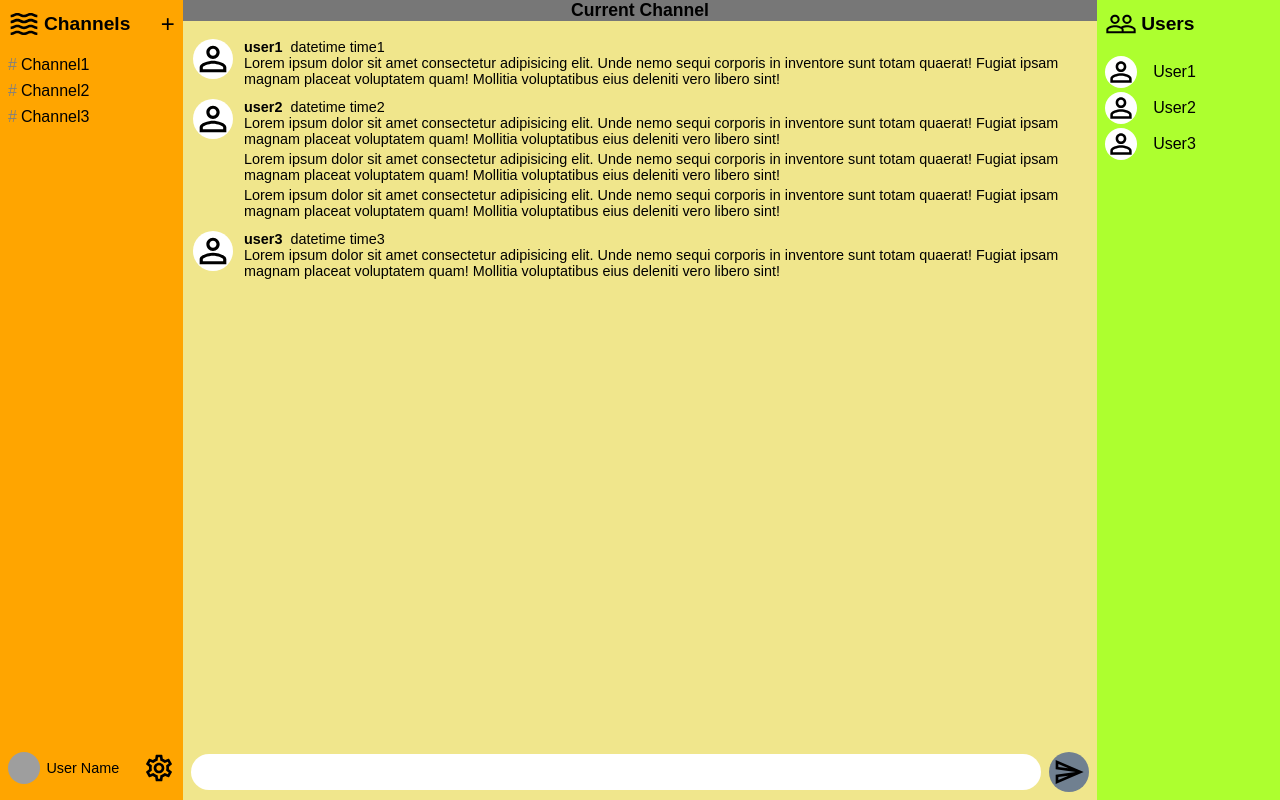
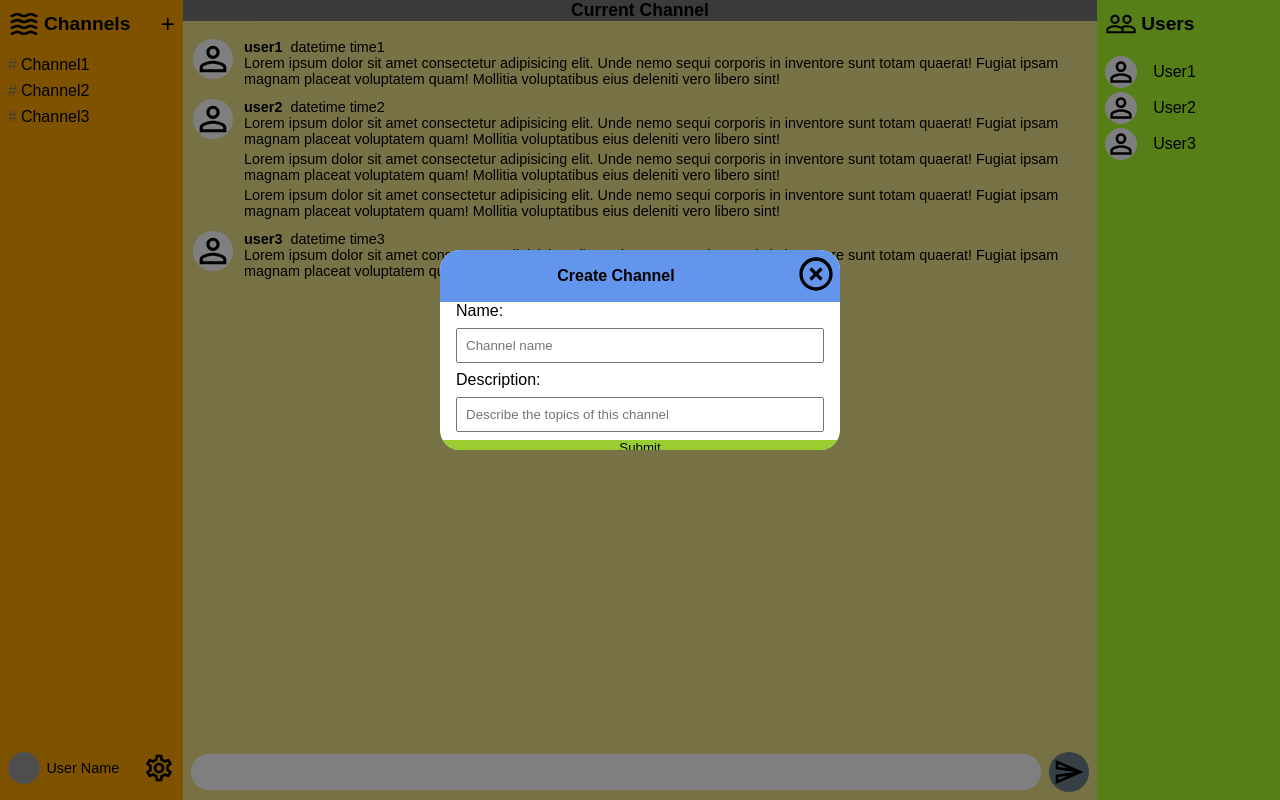
Before and after one commit to alexxbull/rpchat, a React (Create React App) app in the folder frontend/: page / in a window 1280 px wide. Built offline with nearby package versions, Linux system fonts and the light colour scheme; grey boxes are pictures that could not be loaded.

Commit message:
moved Modal rendering from ChannelsHeader to Channels component render channels out of view by default

```diff
--- a/frontend/src/components/Channels/Channels.js
+++ b/frontend/src/components/Channels/Channels.js
@@ -5,9 +5,10 @@ import classes from './Channels.module.css'
 import Channel from './Channel/Channel.js'
 import ChannelsHeader from './ChannelsHeader/ChannelsHeader.js';
 import SettingsBar from '../SettingsBar/SettingsBar';
+import Modal from '../Modal/Modal.js';
 
 const Channels = props => {
-    const [modal, setModal] = useState(null)
+    const [showModal, setShowModal] = useState(false)
 
     const channelsData = [
         { name: "Channel1", id: 1 },
@@ -15,30 +16,42 @@ const Channels = props => {
         { name: "Channel3", id: 3 },
     ]
 
-    let attachedClasses = [classes.Channels, classes.Close]
+    const channels = channelsData.map(channel =>
+        <Channel
+            key={channel.id}
+            name={channel.name}
+        />
+    )
 
-    let channels = null
+    const channelsClasses = [classes.Channels]
     if (props.show) {
-        channels = channelsData.map(channel =>
-            <Channel
-                key={channel.id}
-                name={channel.name}
-            />
-        )
-
-        attachedClasses = [classes.Channels, classes.Open]
+        channelsClasses.push(classes.Open)
     }
 
     return (
         <>
-            <div className={attachedClasses.join(' ')}>
-                <ChannelsHeader showModal={setModal} />
+            <div className={channelsClasses.join(' ')}>
+                <ChannelsHeader displayModal={setShowModal.bind(this, true)} />
                 <ul className={classes.Channels__list}>
                     {channels}
                 </ul>
                 <SettingsBar />
             </div>
-            {modal}
+            <Modal
+                show={showModal}
+                title={"Create Channel"}
+                exit={setShowModal.bind(this, false)}
+                submitText={"Submit"}
+                isDesktop={props.isDesktop}
+            >
+                <form className={classes.AddChannelForm}>
+                    <label htmlFor="Channel Name">Name:</label>
+                    <input type="text" name={"ChannelName"} placeholder={"Channel name"} />
+
+                    <label htmlFor="Channel Description">Description:</label>
+                    <input type="text" name={"Channel Description"} placeholder={"Describe the topics of this channel"} />
+                </form>
+            </Modal>
         </>
     )
 }
--- a/frontend/src/components/Channels/ChannelsHeader/ChannelsHeader.js
+++ b/frontend/src/components/Channels/ChannelsHeader/ChannelsHeader.js
@@ -2,32 +2,12 @@ import React from 'react'
 
 import classes from './ChannelsHeader.module.css'
 
-import Modal from '../../Modal/Modal.js'
-
 const ChannelsHeader = props => {
-    const handleModalClose = () => {
-        props.showModal(null)
-    }
-
-    const handleAddChannel = () => {
-        props.showModal(
-            <Modal title={"Create Channel"} exit={handleModalClose} submitText={"Submit"}>
-                <form className={classes.AddChannelForm}>
-                    <label htmlFor="Channel Name">Name:</label>
-                    <input type="text" name={"ChannelName"} placeholder={"Channel name"} />
-
-                    <label htmlFor="Channel Description">Description:</label>
-                    <input type="text" name={"Channel Description"} placeholder={"Describe the topics of this channel"} />
-                </form>
-            </Modal>
-        )
-    }
-
     return (
         <header className={classes.ChannelsHeader}>
             <div className={classes.Channels_icon}></div>
             <h1 className={classes.ChannelsHeader_title}>Channels</h1>
-            <button className={classes.Add_btn} onClick={handleAddChannel}>+</button>
+            <button className={classes.Add_btn} onClick={props.displayModal}>+</button>
         </header>
     )
 }
--- a/frontend/src/components/Channels/ChannelsHeader/ChannelsHeader.module.css
+++ b/frontend/src/components/Channels/ChannelsHeader/ChannelsHeader.module.css
@@ -26,14 +26,3 @@
 .Add_btn:hover {
     cursor: pointer;
 }
-
-.AddChannelForm {
-    padding: 0 16px;
-}
-
-.AddChannelForm input {
-    display: inline-block;
-    width: 100%;
-    margin: 8px 0;
-    padding: 8px;
-}
```
